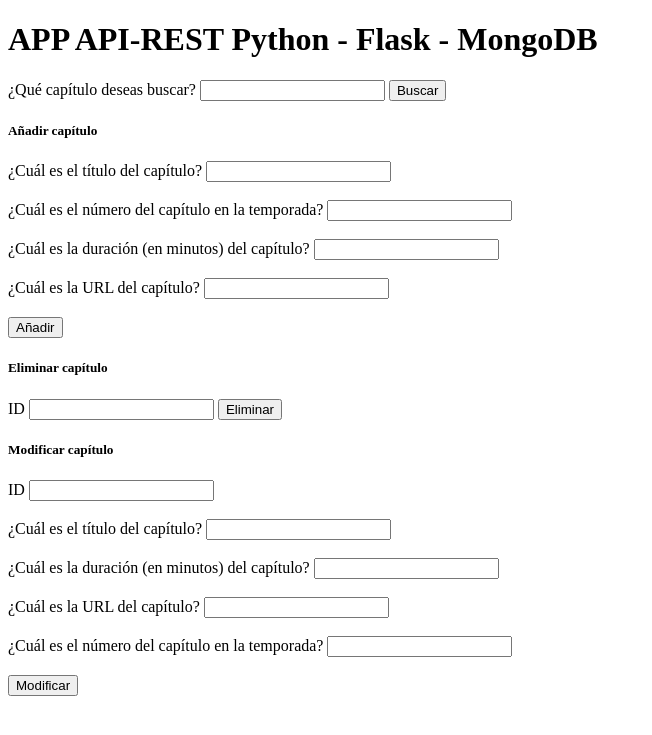
After one commit to UExGPSASEE/proyecto24-gb01-contenidos, a Flask app: page /chapters in a window 1280 px wide. The commit adds this page. Shown: the top 735 px of the page, without its empty margins (0-652 px from the left). Run offline with Flask 3, Linux system fonts and the light colour scheme; data that the repository does not hold is empty.

Commit message:
GG-52 Crear capítulo

```diff
--- a/app.py
+++ b/app.py
@@ -4,6 +4,7 @@
 from controllers.category_ctrl import CategoryCtrl
 from controllers.participant_ctrl import ParticipantCtrl
 from controllers.trailer_ctrl import TrailerCtrl
+from controllers.chapter_ctrl import ChapterCtrl
 
 db = dbase.conexionMongoDB()
 
@@ -46,13 +47,34 @@
 def deleteTrailer():
     return TrailerCtrl.delete_trailer(db['trailers'])
 
+@app.route('/trailers/updateTrailer', methods=['POST'])
+def putTrailer():
+    return TrailerCtrl.put_trailer(db['trailers'])
+
 # @app.route('/trailers/trailerFound', methods=['GET'])
 # def getTrailerById():
 #     return TrailerCtrl.getTrailerById(db['trailers'])
 
-@app.route('/trailers/updateTrailer', methods=['POST'])
-def putTrailer():
-    return TrailerCtrl.put_trailer(db['trailers'])
+# -------------------------------------------------------------------------------------------------------
+@app.route('/chapters')
+def chapters():
+    return ChapterCtrl.render_template(db['chapters'])
+
+@app.route('/chapters/addChapter', methods=['POST'])
+def addChapter():
+    return ChapterCtrl.addChapter(db['chapters'])
+
+# @app.route('/chapters/deleteChapter', methods=['POST'])
+# def deleteChapter():
+#     return ChapterCtrl.delete_chapter(db['chapters'])
+#
+# @app.route('/chapters/updateChapter', methods=['POST'])
+# def putChapter():
+#     return ChapterCtrl.put_chapter(db['chapters'])
+
+# @app.route('/chapters/chapterFound', methods=['GET'])
+# def getChapterById():
+#     return ChapterCtrl.getChapterById(db['chapters'])
 
 # -------------------------------------------------------------------------------------------------------
 
--- /dev/null
+++ b/controllers/chapter_ctrl.py
@@ -0,0 +1,90 @@
+from flask import render_template, request, jsonify, redirect, url_for
+from database import get_next_sequence_value as get_next_sequence_value
+from pymongo.collection import Collection
+from models.chapter import Chapter
+
+class ChapterCtrl:
+    @staticmethod
+    def render_template(db: Collection):
+        chaptersReceived = db.find()
+        return render_template('Chapter.html', chapters=chaptersReceived)
+
+# ---------------------------------------------------------
+
+    @staticmethod
+    def addChapter(db: Collection):
+        idChapter = get_next_sequence_value(db,"idChapter")
+        chapter_title = request.form.get('title')
+        duration = int(request.form.get('duration'))
+        urlVideo = request.form.get('urlVideo')
+        chapterNumber = int(request.form.get('chapterNumber'))
+        if idChapter:
+            chapter = Chapter(idChapter, chapter_title, duration, urlVideo, chapterNumber)
+            db.insert_one(chapter.toDBCollection())
+            return redirect(url_for('chapters'))
+        else:
+            return jsonify({'error': 'Chapter not found or not added', 'status':'404 Not Found'}), 404
+
+# ---------------------------------------------------------
+    @staticmethod
+    def delete_chapter(db: Collection):
+        if request.form.get('_method') == 'DELETE':
+            chapter_id = int(request.form['id'])
+            if chapter_id and db.delete_one({'idChapter': chapter_id}):
+                print("Delete ok")
+                return redirect(url_for('chapters'))
+            else:
+                print("Delete failed")
+                return redirect(url_for('chapters'))
+        else:
+            return redirect(url_for('chapters'))
+
+# ---------------------------------------------------------
+
+    @staticmethod
+    def put_chapter(db: Collection):
+        if request.form.get('_method') != 'PUT':
+            return jsonify({'error': 'No se puede actualizar', 'status': '400 Bad Request'}), 400
+        try:
+            chapter_id = int(request.form.get('id'))
+            chapter_title = request.form.get('title')
+            duration = int(request.form.get('duration'))
+            urlVideo = request.form.get('urlVideo')
+            chapterNumber = int(request.form.get('chapterNumber'))
+
+            if not chapter_id:
+                return jsonify({'error': 'ID de tráiler requerido', 'status': '400 Bad Request'}), 400
+
+            filter = {'idChapter': chapter_id}
+
+            update_fields = {}
+
+            if chapter_title:
+                update_fields['title'] = chapter_title
+            if duration:
+                update_fields['duration'] = int(duration)  # Convertir a entero si aplica
+            if urlVideo:
+                update_fields['urlVideo'] = urlVideo
+            if chapterNumber:
+                update_fields['chapterNumber'] = chapterNumber
+
+            change = {'$set': update_fields}
+
+            result = db.update_one(filter, change)
+            if result.matched_count == 0:
+                return jsonify({'error': 'Tráiler no encontrada', 'status': '404 Not Found'}), 404
+            elif result.modified_count == 0:
+                return jsonify({'message': 'La tráiler ya está actualizada', 'status': '200 OK'}), 200
+
+            # Redirigir a la lista de tráileres
+            return redirect(url_for('chapters'))
+
+        except ValueError:
+            return jsonify({'error': 'Datos inválidos', 'status': '400 Bad Request'}), 400
+
+        except Exception as e:
+            return jsonify(
+                {'error': f'Error interno del servidor: {str(e)}', 'status': '500 Internal Server Error'}
+            ), 500
+
+# --------------------------------
--- /dev/null
+++ b/templates/Chapter.html
@@ -0,0 +1,85 @@
+<!DOCTYPE html>
+<html lang="es">
+<head>
+    <meta charset="UTF-8">
+    <meta name="viewport" content="width=device-width, initial-scale=1.0">
+    <title>Prueba</title>
+</head>
+<body>
+    <div class="container">
+        <h1 class="text-center mt-5 mb-5"> APP API-REST Python - Flask - MongoDB </h1>
+    </div>
+    <div class="container">
+        <div class="row row-col-1 row-cols-sm-1 row-cols-md-2 row-cols-lg-2">
+            <div class="col-md-6 mb-3">
+                <div class="card-body">
+                    <form action="/chapters/chapterFound" method="GET">
+                        <label>¿Qué capítulo deseas buscar?</label>
+                        <input type="number" class="form-control mb-3" name="idChapter" required>
+                        <button class="btn btn-primary" type="submit"> Buscar </button>
+                    </form>
+                </div>
+
+                <div class="card">
+                    <h5 class="text-center">Añadir capítulo</h5>
+                    <div class="card-body">
+                        <form action="/chapters/addChapter" method="POST">
+                            <label>¿Cuál es el título del capítulo?</label>
+                            <input type="text" class="form-control mb-3" name="title" required>
+                            <br></br>
+                            <label>¿Cuál es el número del capítulo en la temporada?</label>
+                            <input type="number" class="form-control mb-3" name="chapterNumber" required>
+                            <br></br>
+                            <label>¿Cuál es la duración (en minutos) del capítulo?</label>
+                            <input type="number" class="form-control mb-3" name="duration" required>
+                            <br></br>
+                            <label>¿Cuál es la URL del capítulo?</label>
+                            <input type="url" class="form-control mb-3" name="urlVideo (Opcional)">
+                            <br></br>
+                            <button class="btn btn-primary" type="submit"> Añadir </button>
+                        </form>
+                    </div>
+                </div>
+
+                <div class="card">
+                    <h5 class="text-center">Eliminar capítulo</h5>
+                    <div class="card-body">
+                        <form action="/chapters/deleteChapter" method="POST">
+                            <input type="hidden" name="_method" value="DELETE">
+                            <label>ID</label>
+                            <input type="text" class="form-control mb-3" name="id" required>
+                            <button class="btn btn-primary" type="submit">Eliminar</button>
+                        </form>
+                    </div>
+                </div>
+
+                <div class="card">
+                    <h5 class="text-center">Modificar capítulo</h5>
+                    <div class="card-body">
+                        <form action="/chapters/updateChapter" method="POST">
+                            <input type="hidden" name="_method" value="PUT">
+                            <label>ID</label>
+                            <input type="text" class="form-control mb-3" required name="id">
+                            <br></br>
+                            <label>¿Cuál es el título del capítulo?</label>
+                            <input type="text" class="form-control mb-3" name="title">
+                            <br></br>
+                            <label>¿Cuál es la duración (en minutos) del capítulo?</label>
+                            <input type="number" class="form-control mb-3" name="duration">
+                            <br></br>
+                            <label>¿Cuál es la URL del capítulo?</label>
+                            <input type="url" class="form-control mb-3" name="urlVideo (Opcional)">
+                            <br></br>
+                            <label>¿Cuál es el número del capítulo en la temporada?</label>
+                            <input type="number" class="form-control mb-3" name="chapterNumber">
+                            <br></br>
+                            <button class="btn btn-primary" type="submit">Modificar</button>
+                        </form>
+                    </div>
+                </div>
+
+            </div>
+        </div>
+    </div>
+</body>
+</html>
```
Also changed, not shown: models/chapter.py (added, +17 -0 lines), templates/index.html (+4 -3 lines).
